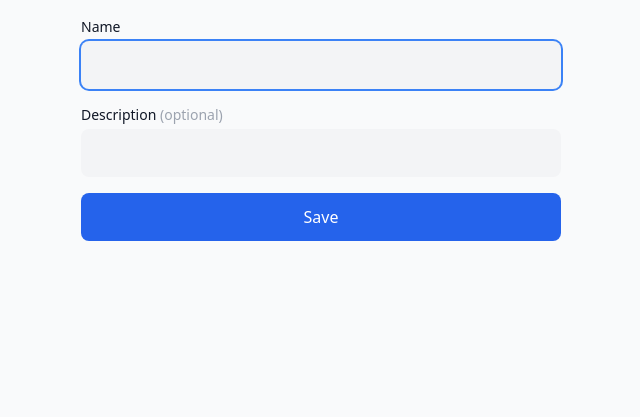
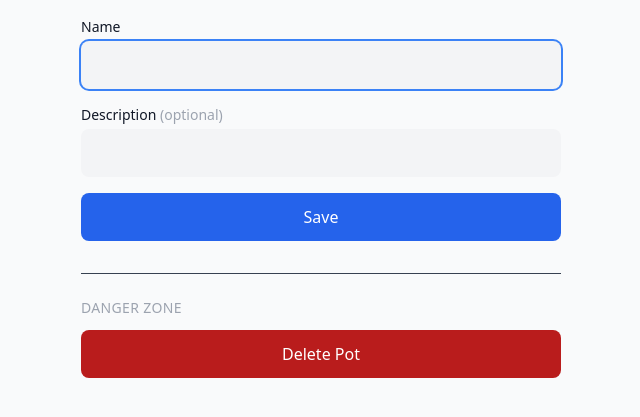
Before and after one commit to rgezikov/common-pot, a Django app: template pots/templates/rename_pot.html in a window 1280 px wide. Shown: the part 243-660 px from the top of the page, without its empty margins (319-959 px from the left). Run offline with Django 5.2, Linux system fonts and the light colour scheme; the template is opened without the code that fills it, so the values that code supplies are empty; some libraries are stand-ins or nearby versions.

Commit message:
Add delete pot — button in Settings with confirmation dialog
Co-Authored-By: Claude Sonnet 4.6 <noreply@anthropic.com>

```diff
--- a/commonpot/urls.py
+++ b/commonpot/urls.py
@@ -17,6 +17,7 @@ urlpatterns = [
     path('pot/<uuid:token>/drop/<int:drop_id>/delete/', views.delete_drop, name='delete_drop'),
     path('pot/<uuid:token>/member/<int:member_id>/remove/', views.remove_member, name='remove_member'),
     path('pot/<uuid:token>/rename/', views.rename_pot, name='rename_pot'),
+    path('pot/<uuid:token>/delete/', views.delete_pot, name='delete_pot'),
     path('pot/<uuid:token>/report/', views.pot_report, name='pot_report'),
     path('join/<uuid:token>/', views.join_pot, name='join_pot'),
     path('help/', views.help_page, name='help'),
--- a/pots/templates/rename_pot.html
+++ b/pots/templates/rename_pot.html
@@ -51,4 +51,16 @@ function copyInviteLink() {
         Save
     </button>
 </form>
+
+<div class="mt-8 border-t border-gray-700 pt-6">
+    <h3 class="text-sm font-medium text-gray-400 uppercase tracking-wide mb-3">Danger Zone</h3>
+    <form method="post" action="{% url 'delete_pot' pot.invite_token %}"
+          onsubmit="return confirm('Delete pot \'{{ pot.name|escapejs }}\'? This will permanently remove all drops and cannot be undone.')">
+        {% csrf_token %}
+        <button type="submit"
+            class="w-full bg-red-700 hover:bg-red-600 text-white font-medium py-3 rounded-lg text-base">
+            Delete Pot
+        </button>
+    </form>
+</div>
 {% endblock %}
--- a/pots/views.py
+++ b/pots/views.py
@@ -359,6 +359,15 @@ def _sync_member_username(member, user):
 
 
 @login_required
+def delete_pot(request, token):
+    pot = get_object_or_404(Pot, invite_token=token)
+    if request.method == 'POST':
+        pot.delete()
+        return redirect('home')
+    return redirect('rename_pot', token=token)
+
+
+@login_required
 def join_pot(request, token):
     pot = get_object_or_404(Pot, invite_token=token)
     user = get_telegram_user(request)
```
